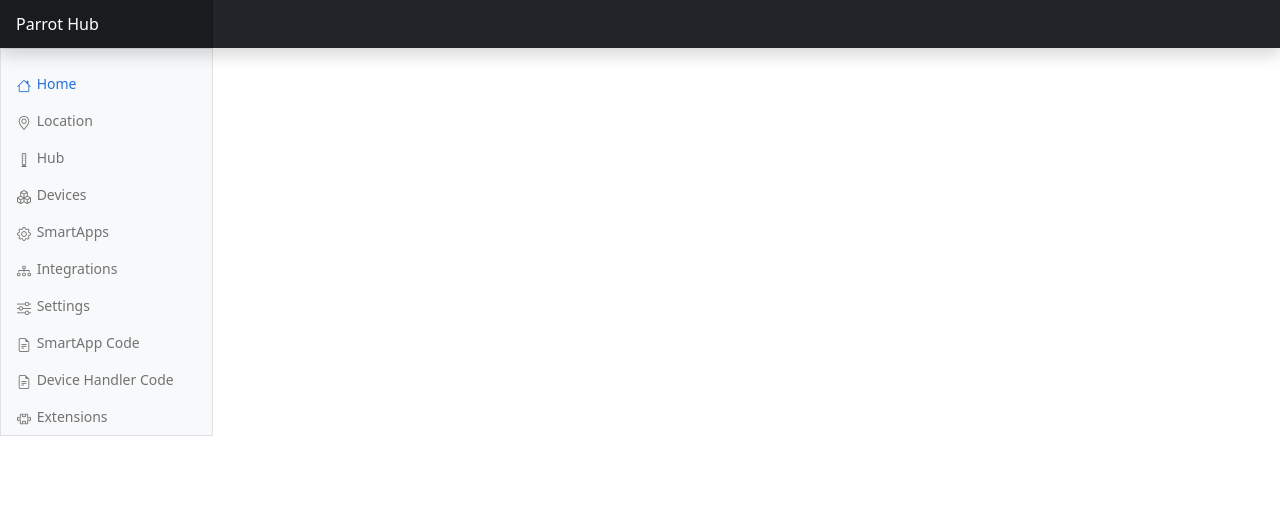
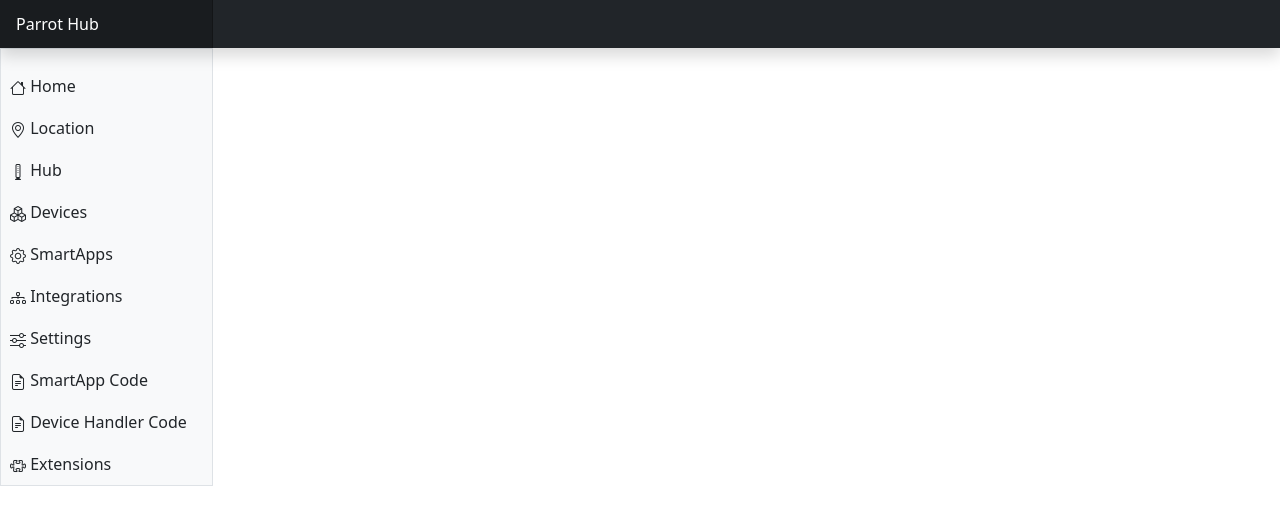
Before and after one commit to parrot-ha/hub-js-temp-ui, a Vue app: page / in a window 1280 px wide. Shown: the top 524 px of the page. Built offline with nearby package versions, Linux system fonts and the light colour scheme.

Commit message:
Update dependencies fix navigation on small screens

```diff
--- a/src/components/AppNavigation.vue
+++ b/src/components/AppNavigation.vue
@@ -9,7 +9,7 @@
       aria-labelledby="sidebarMenuLabel"
     >
       <div class="offcanvas-header">
-        <h5 class="offcanvas-title" id="sidebarMenuLabel">Company name</h5>
+        <h5 class="offcanvas-title" id="sidebarMenuLabel">Parrot Hub</h5>
         <button
           type="button"
           class="btn-close"
@@ -23,10 +23,15 @@
       >
         <ul class="nav flex-column">
           <li class="nav-item" v-for="item in items" :key="item.title">
-            <router-link :to="item.href" class="nav-link"
-              ><span data-bs-target="#sidebarMenu" data-bs-dismiss="offcanvas"
-                ><i :class="item.icon"></i> {{ item.title }}</span
-              ></router-link
+            <router-link :to="item.href" class="nav-link p-1"
+              ><button
+                type="button"
+                class="btn p-1"
+                data-bs-target="#sidebarMenu"
+                data-bs-dismiss="offcanvas"
+              >
+                <i :class="item.icon"></i> {{ item.title }}
+              </button></router-link
             >
           </li>
         </ul>
```
Also changed, not shown: package.json (+13 -13 lines), vite.config.mjs (renamed from vite.config.js), 1 other file (tests, documents, lock files or other folders).
